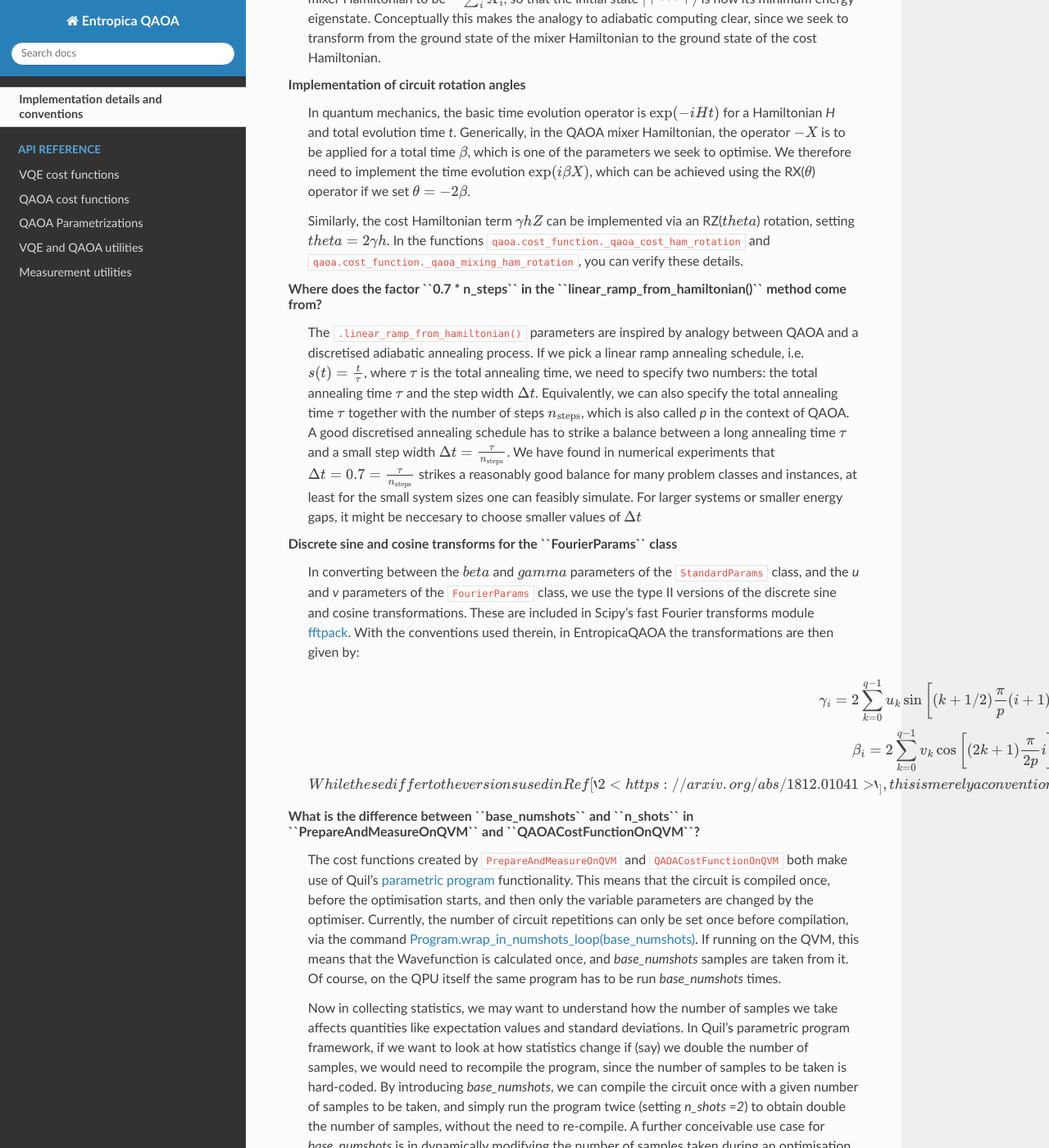
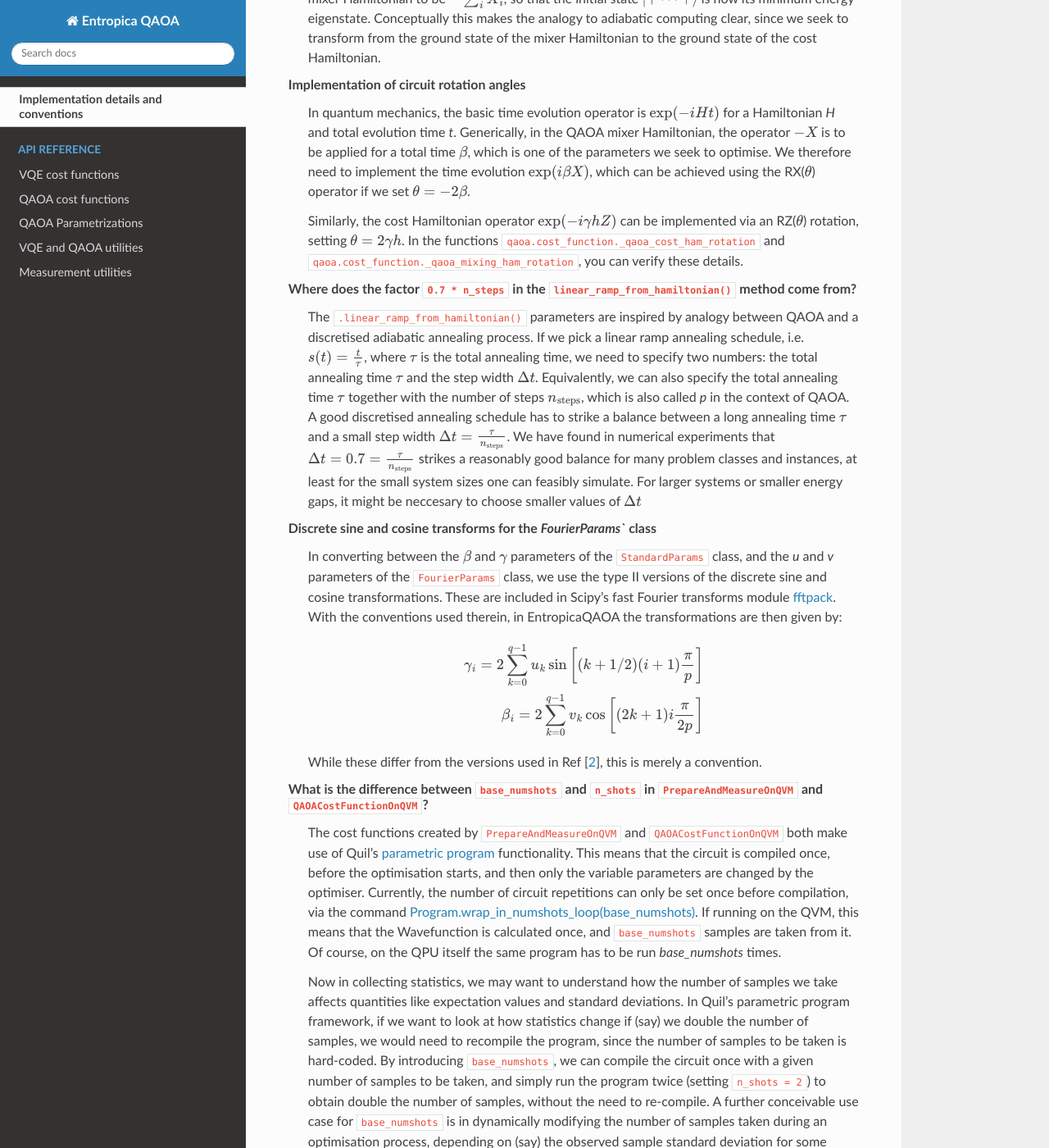
Before and after one commit to entropicalabs/entropica_qaoa, a Sphinx documentation site: the page built from docs/source/faq.rst, in a window 1280 px wide and 1400 px high, scrolled down 258 px. Shown: the whole window at 82% size. Built offline with Sphinx 7.4.7 and the Read the Docs theme 2.0.0, drawn with Linux system fonts in a browser that asks for light colours; pages that are not in the unit, such as notebooks, are missing from menus.

Commit message:
updated FAQ for docs

```diff
--- a/docs/source/faq.rst
+++ b/docs/source/faq.rst
@@ -3,23 +3,23 @@
 Implementation details and conventions
 ======================================
 
-**Sign of the mixer Hamiltonian**
+Sign of the mixer Hamiltonian
     In the original paper on QAOA [`1 <https://arxiv.org/abs/1411.4028>`_], Farhi `et al` use :math:`\sum_i \hat{X}_i` as
     the mixer Hamiltonian, with the initial state being its maximum eigenstate :math:`\left|+ \cdots +\right>`.
     In EntropicaQAOA, we instead choose our mixer Hamiltonian to be :math:`-\sum_i \hat{X}_i`, so that the initial state
     :math:`\left|+ \cdots +\right>` is now its minimum energy eigenstate. Conceptually this makes the analogy to adiabatic
     computing clear, since we seek to transform from the ground state of the mixer Hamiltonian to the ground state of the cost Hamiltonian.
 
-**Implementation of circuit rotation angles**
+Implementation of circuit rotation angles
     In quantum mechanics, the basic time evolution operator is :math:`\exp(-iHt)` for a Hamiltonian `H` and total
     evolution time `t`. Generically, in the QAOA mixer Hamiltonian, the operator :math:`-X` is to be applied for a total time
     :math:`\beta`, which is one of the parameters we seek to optimise. We therefore need to implement the time evolution
     :math:`\exp(i\beta X)`, which can be achieved using the RX(:math:`\theta`) operator if we set :math:`\theta = -2\beta`.
 
-    Similarly, the cost Hamiltonian term :math:`\gamma hZ` can be implemented via an RZ(:math:`theta`) rotation, setting
-    :math:`theta = 2\gamma h`. In the functions ``qaoa.cost_function._qaoa_cost_ham_rotation`` and ``qaoa.cost_function._qaoa_mixing_ham_rotation``, you can verify these details.
+    Similarly, the cost Hamiltonian operator :math:`\exp(-i\gamma hZ)` can be implemented via an RZ(:math:`\theta`) rotation, setting
+    :math:`\theta = 2\gamma h`. In the functions ``qaoa.cost_function._qaoa_cost_ham_rotation`` and ``qaoa.cost_function._qaoa_mixing_ham_rotation``, you can verify these details.
 
-**Where does the factor ``0.7 * n_steps`` in the ``linear_ramp_from_hamiltonian()`` method come from?**
+Where does the factor ``0.7 * n_steps`` in the ``linear_ramp_from_hamiltonian()`` method come from?
     The ``.linear_ramp_from_hamiltonian()`` parameters are inspired by analogy between
     QAOA and a discretised adiabatic annealing process. If we pick a linear ramp annealing schedule, i.e. :math:`s(t) = \frac{t}{\tau}`, where :math:`\tau` is the total
     annealing time, we need to specify two numbers: the total annealing time :math:`\tau` and the step width
@@ -32,35 +32,38 @@
     for many problem classes and instances, at least for the small system sizes one can feasibly simulate.
     For larger systems or smaller energy gaps, it might be neccesary to choose smaller values of :math:`\Delta t`
 
-**Discrete sine and cosine transforms for the ``FourierParams`` class**
-    In converting between the :math:`beta` and :math:`gamma` parameters of the ``StandardParams`` class, and the `u` and `v` parameters of the
+Discrete sine and cosine transforms for the `FourierParams`` class
+    In converting between the :math:`\beta` and :math:`\gamma` parameters of the ``StandardParams`` class, and the `u` and `v` parameters of the
     ``FourierParams`` class, we use the type II versions of the discrete sine and cosine transformations. These are included in Scipy's fast Fourier
     transforms module `fftpack <https://docs.scipy.org/doc/scipy-0.14.0/reference/fftpack.html>`_. With the conventions used therein, in EntropicaQAOA the transformations are then given by:
 
     .. math::
 
 	\gamma_i = 2 \sum_{k=0}^{q-1} u_k
-		            \sin \left[
-		                    (k + 1/2) \frac{\pi}{p}(i+1)
-		                 \right]
+		      \sin\left[
+		             (k + 1/2)
+    			     (i+1)
+                             \frac{\pi}{p}
+		          \right]
 
 	\beta_i = 2 \sum_{k=0}^{q-1} v_k
-		            \cos \left[
-		                    (2k + 1) \frac{\pi}{2p}i
-		                 \right].
+		      \cos\left[
+		            (2k + 1)
+		            i\frac{\pi}{2p}
+		          \right]
 
-     While these differ to the versions used in Ref [`2 <https://arxiv.org/abs/1812.01041>`_], this is merely a convention.
+    While these differ from the versions used in Ref [`2 <https://arxiv.org/abs/1812.01041>`_], this is merely a convention.
 
-**What is the difference between ``base_numshots`` and ``n_shots`` in ``PrepareAndMeasureOnQVM`` and ``QAOACostFunctionOnQVM``?**
+What is the difference between ``base_numshots`` and ``n_shots`` in ``PrepareAndMeasureOnQVM`` and ``QAOACostFunctionOnQVM``?
     The cost functions created by ``PrepareAndMeasureOnQVM`` and ``QAOACostFunctionOnQVM`` both make use of Quil's
     `parametric program <http://docs.rigetti.com/en/latest/basics.html?programs#parametric-compilation>`_ functionality. This means that the circuit is
     compiled once, before the optimisation starts, and then only the variable parameters are changed by the optimiser. Currently, the number of
     circuit repetitions can only be set once before compilation, via the command `Program.wrap_in_numshots_loop(base_numshots) <http://docs.rigetti.com/en/latest/apidocs/autogen/pyquil.quil.Program.wrap_in_numshots_loop.html>`_.
-    If running on the QVM, this means that the Wavefunction is calculated once, and `base_numshots` samples are taken from it. Of course, on the QPU itself the same program has to be run `base_numshots` times.
+    If running on the QVM, this means that the Wavefunction is calculated once, and ``base_numshots`` samples are taken from it. Of course, on the QPU itself the same program has to be run `base_numshots` times.
 
-    Now in collecting statistics, we may want to understand how the number of samples we take affects quantities like expectation values and standard deviations. In Quil's parametric program framework, if we want to look at how statistics change if (say) we double the number of samples, we would need to recompile the program, since the number of samples to be taken is hard-coded. By introducing `base_numshots`, we can compile the circuit once with a given number of samples to be taken, and simply run the program twice (setting `n_shots =2`) to obtain double the number of samples, without the need to re-compile. A further conceivable use case for `base_numshots` is in dynamically modifying the number of samples taken during an optimisation process, depending on (say) the observed sample standard deviation for some specific set of parameters.
+    Now in collecting statistics, we may want to understand how the number of samples we take affects quantities like expectation values and standard deviations. In Quil's parametric program framework, if we want to look at how statistics change if (say) we double the number of samples, we would need to recompile the program, since the number of samples to be taken is hard-coded. By introducing ``base_numshots``, we can compile the circuit once with a given number of samples to be taken, and simply run the program twice (setting ``n_shots = 2``) to obtain double the number of samples, without the need to re-compile. A further conceivable use case for ``base_numshots`` is in dynamically modifying the number of samples taken during an optimisation process, depending on (say) the observed sample standard deviation for some specific set of parameters.
 
-Setting `n_shots=1` (the default value) effectively disables this functionality.
+    Setting ``n_shots = 1`` (the default value) effectively disables this functionality.
 
 .. rubric:: References
 
```
Also changed, not shown: 1 other file.
